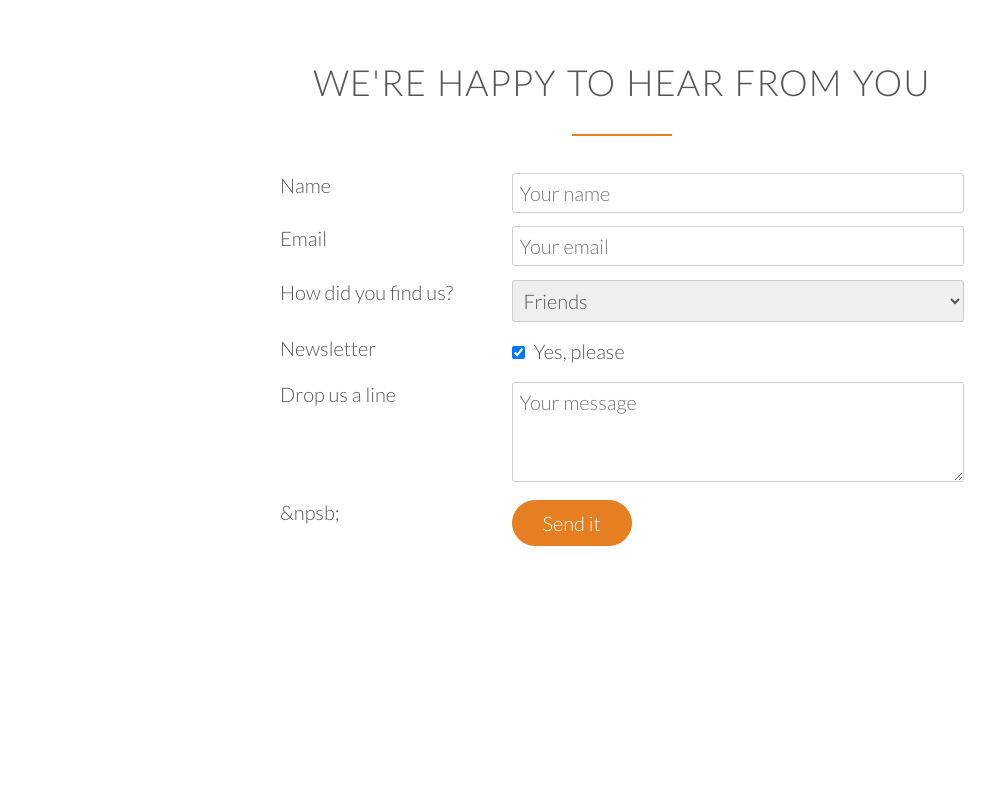
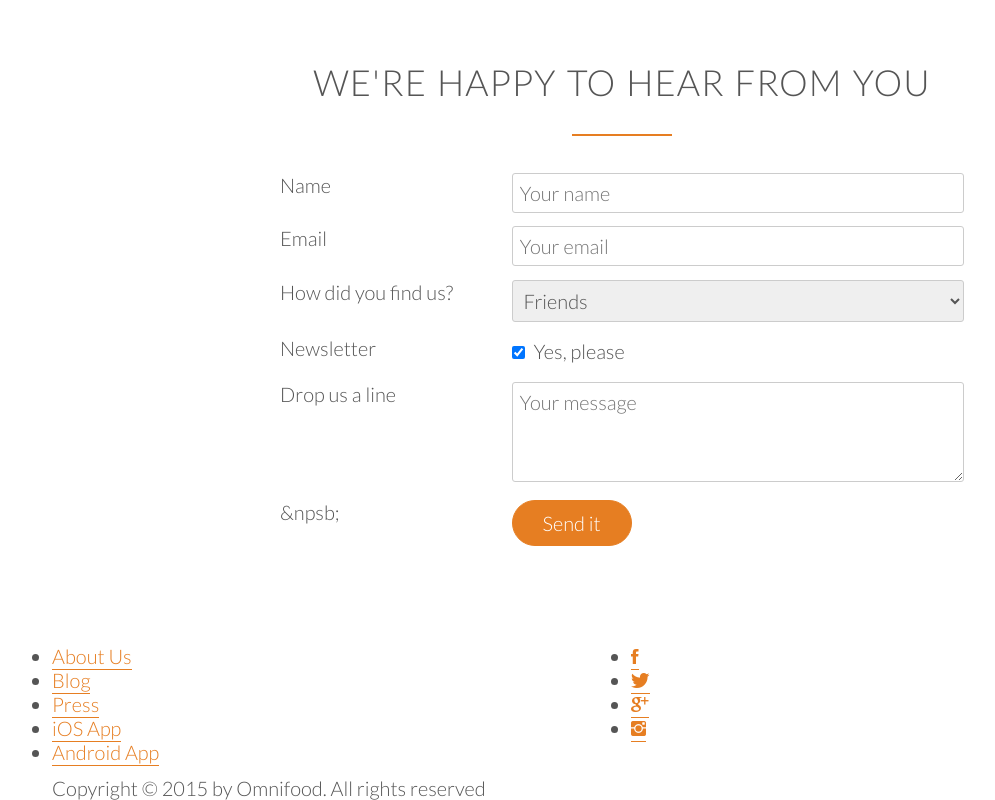
Before and after one commit to cjpuskar/Omnifoods, a website: page client/index.html in a window 1280 px wide. Shown: the part 4669-5469 px from the top of the page, without its empty margins (18-1013 px from the left). Before the commit the page ends 5302 px from the top, so only its background shows below. Drawn offline with Linux system fonts and the light colour scheme; files whose address does not match are found by name.

Commit message:
[lecture]: footer part 1

```diff
--- a/client/index.html
+++ b/client/index.html
@@ -370,22 +370,36 @@
 			</div>
 		</section>
 
+		<footer>
+			<div class="row">
+				<div class="col span-1-of-2">
+					<ul class="footer-nav">
+						<li><a href="#">About Us</a></li>
+						<li><a href="#">Blog</a></li>
+						<li><a href="#">Press</a></li>
+						<li><a href="#">iOS App</a></li>
+						<li><a href="#">Android App</a></li>
+					</ul>
+				</div>
+				<div class="col span-1-of-2">
+					<ul class="social links">
+						<li><a href="#"><i class="ion-social-facebook"></i></a></li>
+						<li><a href="#"><i class="ion-social-twitter"></i></a></li>
+						<li><a href="#"><i class="ion-social-googleplus"></i></a></li>
+						<li><a href="#"><i class="ion-social-instagram	"></i></a></li>
+					</ul>
+				</div>
+			</div>
+			<div class="row">
+				<p>Copyright &copy; 2015 by Omnifood. All rights reserved</p>
+			</div>
+		</footer>
+
 	</body>
 
 </html>
 
 <!--
-
-Section 7: Contact form
-Title: We're happy to hear from you
-
-Fields to include:
-Name
-Email
-How did you find us?
-Newsletter
-Drop us a line
-
 Section 8: Footer
 Title: None
 
```
